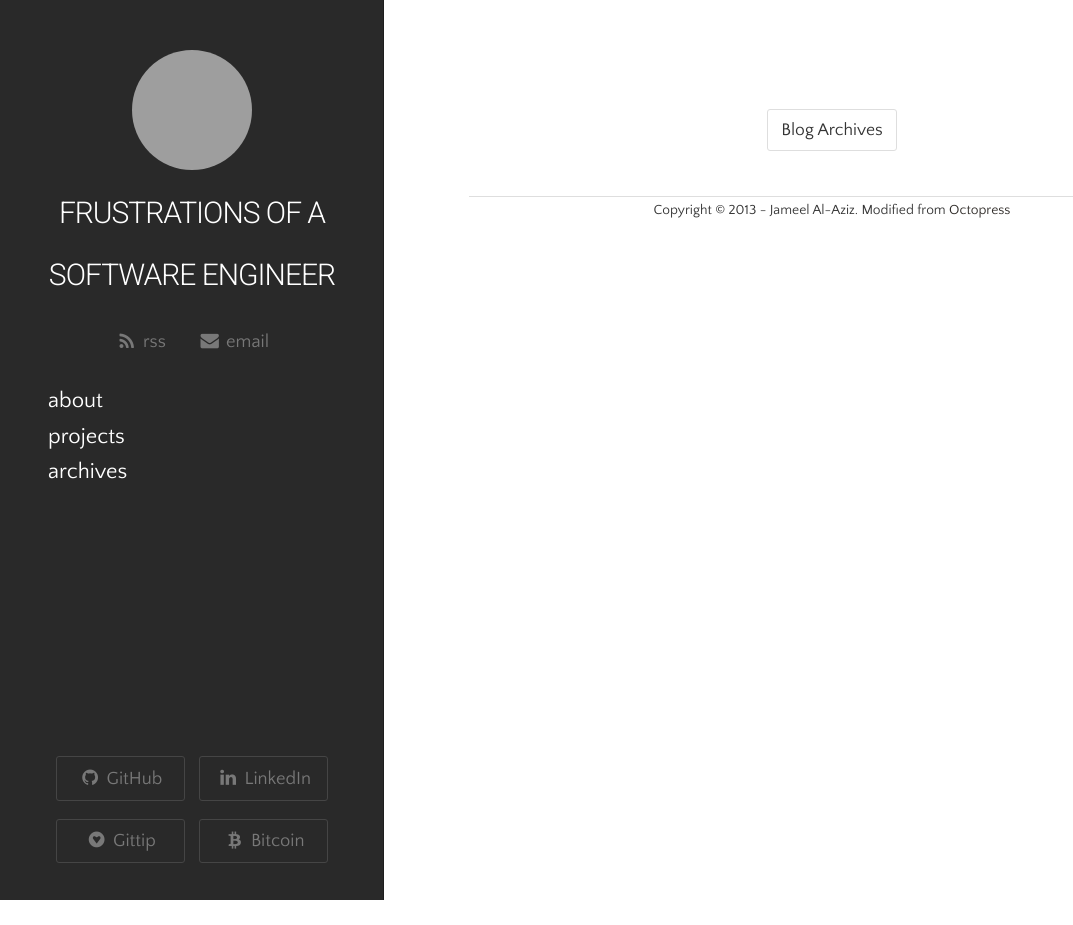
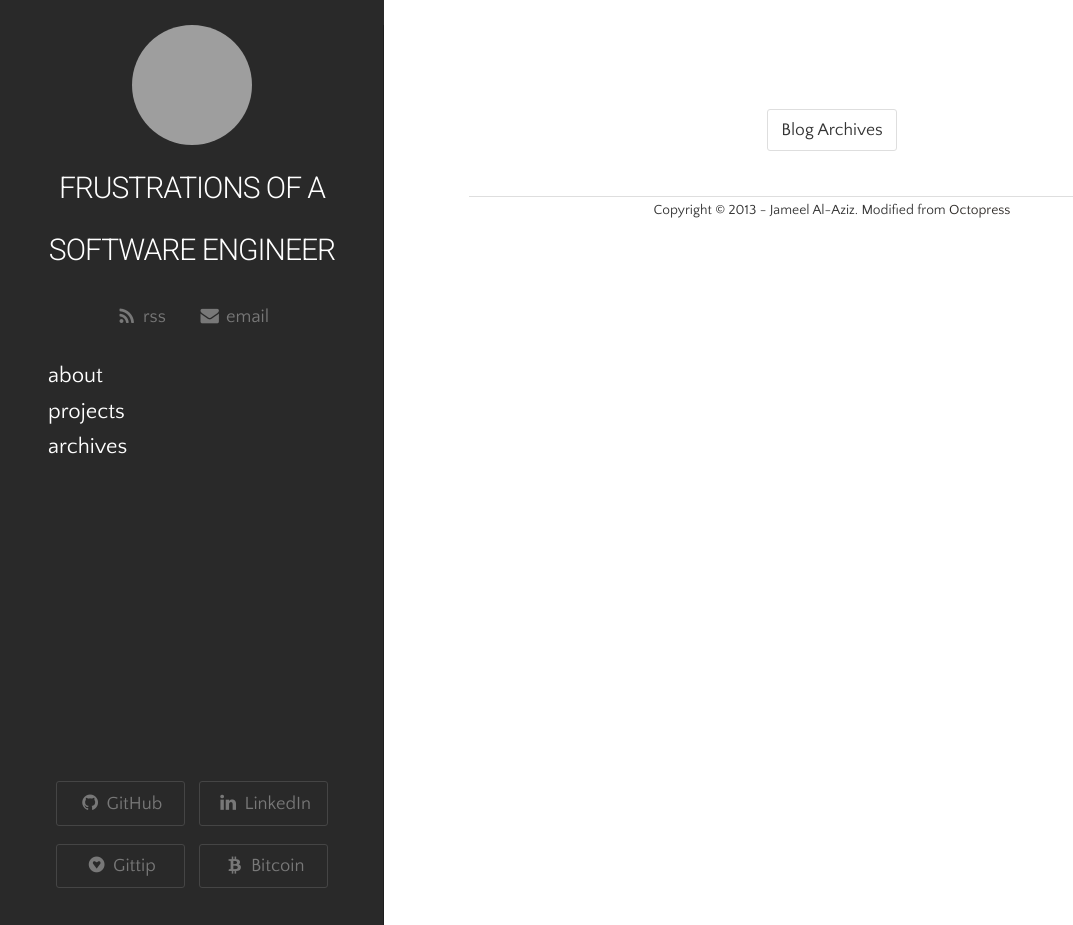
Before and after one commit to jalaziz/jalaziz.github.io, a Jekyll site: the page built from index.html, in a window 1280 px wide. Shown: the whole page, without its empty margins (0-1073 px from the left). Built offline with Jekyll 4.4.1, drawn with Linux system fonts in a browser that asks for light colours; nearby versions of some CDN libraries; Markdown is read by kramdown in place of the engine named in the settings; the list of posts is cut into pages by our own code; comment, search, counter and statistics services are not loaded; before the commit the page ends 900 px from its top, so only the background shows below that; grey boxes are pictures that could not be loaded.

Commit message:
More css improvements

```diff
--- a/css/screen.css
+++ b/css/screen.css
@@ -312,17 +312,16 @@ body>.container {
     width:30%;
     height:100%;
     max-width:500px;
-    background-color:#292929
+    background-color:#292929;
+    padding-top: 25px;
 }
 .left>.inner-left {
     position:relative;
-    padding-top: 25px;
-    margin-top: -25px;
     width:100%;
     min-height:100%;
     -webkit-box-shadow:inset -1px 0 0 rgba(0, 0, 0, 0.3);
     -moz-box-shadow:inset -1px 0 0 rgba(0, 0, 0, 0.3);
-    box-shadow:inset -1px 0 0 rgba(0, 0, 0, 0.3)
+    box-shadow:inset -1px 0 0 rgba(0, 0, 0, 0.3);
 }
 .right {
     box-sizing:content-box;
@@ -449,7 +448,7 @@ a :visited {
 }
 .inner-left>header {
     width:90%;
-    margin:50px auto 0 auto;
+    margin:0 auto;
     text-align:center
 }
 .inner-left>header a {
@@ -550,11 +549,15 @@ a :visited {
     left:0;
     width:100%;
     margin:auto;
-    text-align:center
+    text-align:center;
+}
+@media only screen and (max-height: 685px) and (min-width: 850px) {
+    .inner-left>footer {
+        position: relative;
+    }
 }
 @media only screen and (max-width: 850px) {
     .inner-left>footer {
-        width:100%;
         position:relative
     }
 }
```
